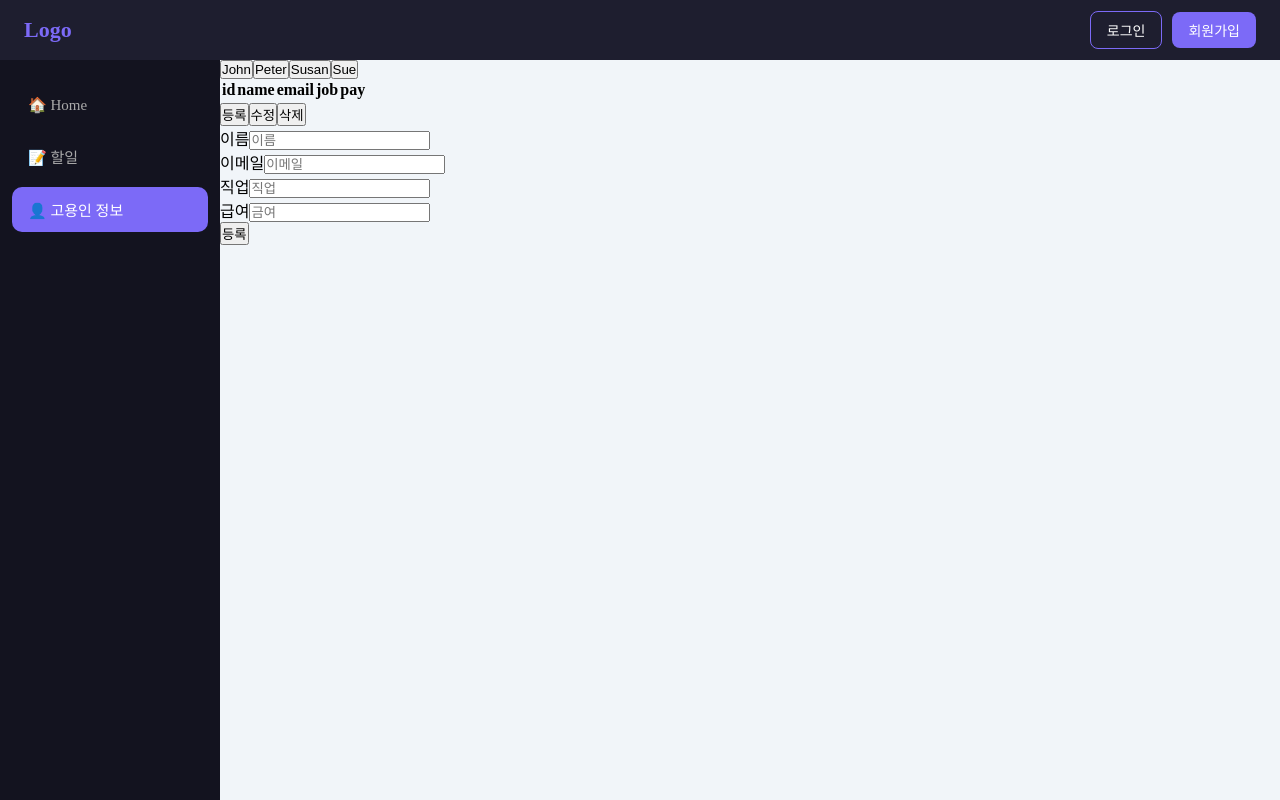
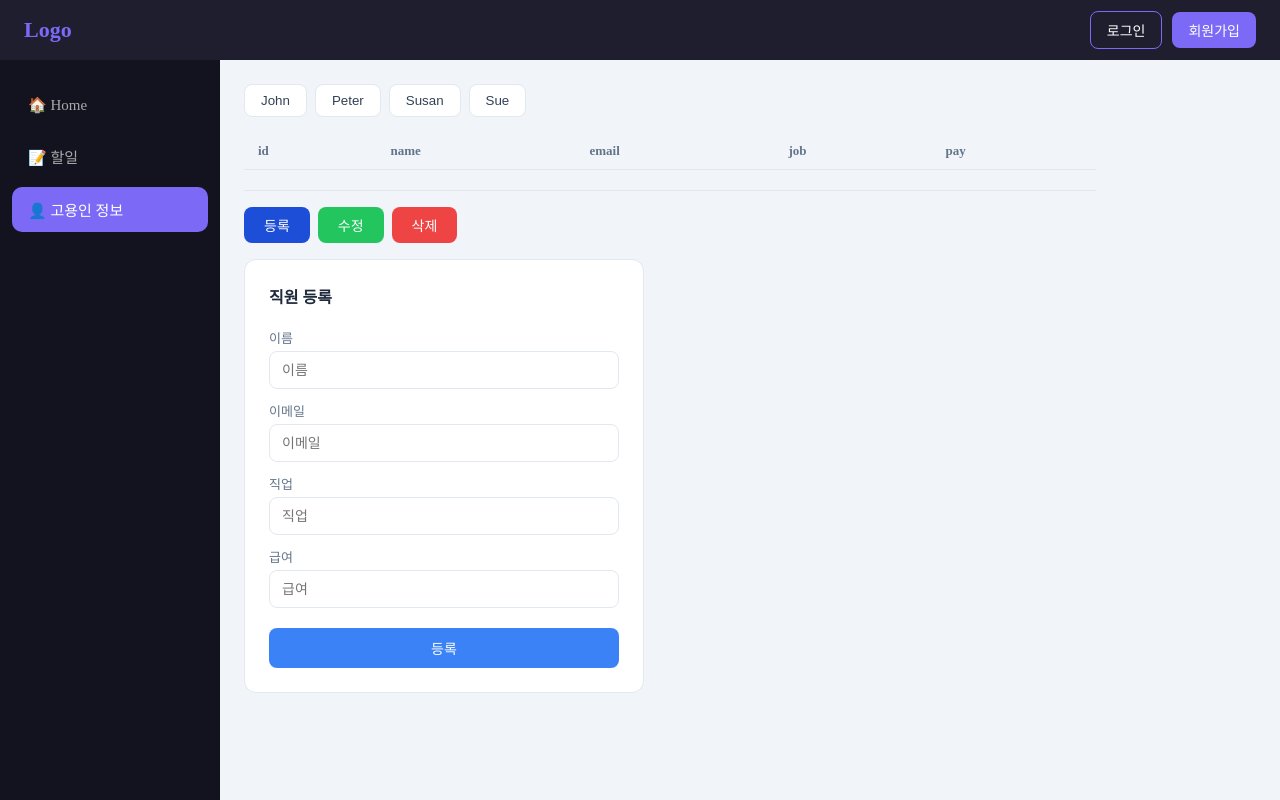
Before and after one commit to Yubeol/frontend, a React app: page /employee in a window 1280 px wide. Both pictures are taken after a click on the button "등록". Built offline with nearby package versions, Linux system fonts and the light colour scheme; the HTML template or start-up script is replaced by a standard one.

Commit message:
employee 스타일 추가

```diff
--- a/src/no1_pages/EmployeePage.jsx
+++ b/src/no1_pages/EmployeePage.jsx
@@ -22,8 +22,6 @@ const initialState = {
   selectedId: ""
 }
 
-
-
 const EmployeePage = () => {
 
   const [state, setState] = useState(initialState);
@@ -38,30 +36,68 @@ const EmployeePage = () => {
   }, [selectedId, empTable])
 
   const handleDelete = () => {
+    if(!selectedId){
+      alert("삭제할 데이터를 선택하세요");
+      return;
+    }
     setState(prev => ({
       ...prev,
-      empTable: prev.empTable.filter(item => item.id !== selectedId)
+      empTable: prev.empTable.filter(item => item.id !== selectedId),
+      emp: initialEmp,
+      selectedId: ""
     }))
   }
 
-
   return (
-    <div>
+    <div style={{ padding: '24px', maxWidth: '900px' }}>
       <EmployeeList state={state} setState={setState} />
       <EmployeeTable state={state} />
 
-      <div>
-        <button onClick={() => setState(prev => ({ ...prev, mode: "register" }))}>등록</button>
-        <button onClick={() => setState(prev => ({ ...prev, mode: "update" }))}>수정</button>
-        <button onClick={() => setState(prev => ({ ...prev, mode: "delete" }))}>삭제</button>
+      <div style={{ display: 'flex', gap: '8px', margin: '16px 0' }}>
+        <button
+          onClick={() => setState(prev => ({ ...prev, mode: "register" }))}
+          style={{
+            padding: '8px 20px', borderRadius: '8px', border: 'none',
+            background: mode === 'register' ? '#1d4ed8' : '#3b82f6',
+            color: 'white', fontWeight: '500', cursor: 'pointer', fontSize: '14px'
+          }}>
+          등록
+        </button>
+        <button
+          onClick={() => setState(prev => ({ ...prev, mode: "update" }))}
+          style={{
+            padding: '8px 20px', borderRadius: '8px', border: 'none',
+            background: mode === 'update' ? '#15803d' : '#22c55e',
+            color: 'white', fontWeight: '500', cursor: 'pointer', fontSize: '14px'
+          }}>
+          수정
+        </button>
+        <button
+          onClick={() => setState(prev => ({ ...prev, mode: "delete" }))}
+          style={{
+            padding: '8px 20px', borderRadius: '8px', border: 'none',
+            background: mode === 'delete' ? '#b91c1c' : '#ef4444',
+            color: 'white', fontWeight: '500', cursor: 'pointer', fontSize: '14px'
+          }}>
+          삭제
+        </button>
       </div>
-      {mode == "register" ? <EmployeeRegister setState={setState} />
-        : mode === "update" ?
-          <EmployeeUpdate emp={emp} setState={setState} />
-          : <button onClick={handleDelete}>위 데이터를 삭제하시겠습니까?</button>
-      }
+
+      {mode === "register" && <EmployeeRegister setState={setState} />}
+      {mode === "update" && <EmployeeUpdate emp={emp} setState={setState} />}
+      {mode === "delete" && (
+        <button onClick={handleDelete} style={{
+          padding: '10px 24px', borderRadius: '8px', border: '1px solid #fca5a5',
+          background: '#fef2f2', color: '#b91c1c',
+          fontWeight: '500', cursor: 'pointer', fontSize: '14px', marginTop: '8px'
+        }}>
+          위 데이터를 삭제하시겠습니까?
+        </button>
+      )}
     </div>
   )
 }
 
+
+
 export default EmployeePage
--- a/src/no2_components/employee/EmployeeList.jsx
+++ b/src/no2_components/employee/EmployeeList.jsx
@@ -9,10 +9,19 @@ const EmployeeList = ({ state, setState}) => {
         ))
     }
     return (
-        <div>
+  <div style={{ display: 'flex', gap: '8px', marginBottom: '16px', flexWrap: 'wrap' }}>
     {empTable.map(item => (
-                <button onClick={()=>handleClick(item.id)}
-                >
+      <button key={item.id}
+        onClick={() => handleClick(item.id)}
+        style={{
+          padding: '8px 16px',
+          borderRadius: '8px',
+          border: '1px solid #e2e8f0',
+          background: state.selectedId === item.id ? '#3b82f6' : 'white',
+          color: state.selectedId === item.id ? 'white' : '#334155',
+          cursor: 'pointer',
+          fontWeight: '500'
+        }}>
         {item.name}
       </button>
     ))}
--- a/src/no2_components/employee/EmployeeRegister.jsx
+++ b/src/no2_components/employee/EmployeeRegister.jsx
@@ -1,78 +1,77 @@
 import React, { useState } from 'react'
-
 
 const initialEmp = {
     id: '', name: '', email: '', job: '', pay: ''
 }
 
+const inputStyle = {
+    width: '100%', padding: '10px 12px',
+    border: '1px solid #e2e8f0', borderRadius: '8px',
+    fontSize: '14px', outline: 'none', boxSizing: 'border-box'
+}
+const labelStyle = {
+    display: 'block', fontSize: '13px',
+    color: '#64748b', marginBottom: '4px', fontWeight: '500'
+}
+
 const EmployeeRegister = ({ setState }) => {
     const [emp, setEmp] = useState(initialEmp);
+
     const handleChange = (e) => {
         const { name, value } = e.target
-        setEmp(prev => (
-            { ...prev, [name]: value }
-        ))
+        setEmp(prev => ({ ...prev, [name]: value }))
     }
+
     const handleSubmit = (e) => {
         e.preventDefault();
-        emp &&
-        setState(prev => (
-            {
+        if (!emp.name || !emp.email || !emp.job || !emp.pay) {
+            alert("모든 항목을 입력해주세요.")
+            return;
+        }
+        setState(prev => ({
             ...prev,
-                empTable: [
-                    ...prev.empTable,
-                    {...emp, id: Date.now()}
-                ]
-            }
-        ))
-        setState(prev=>({
+            empTable: [...prev.empTable, { ...emp, id: String(Date.now()) }],
+            mode: ''
+        }))
+        setState(prev => ({
             ...prev,
-            selectedId: prev.empTable[prev.empTable.length-1].id
+            selectedId: prev.empTable[prev.empTable.length - 1].id
         }))
         setEmp(initialEmp)
     }
+
     return (
-        <>
-            <form onSubmit={handleSubmit}>
-                <div>
-                    <label>이름</label>
-                    <input type="text"
-                        name="name"
-                        value={emp.name}
-                        onChange={handleChange}
-                        placeholder='이름'
-                    />
+        <form onSubmit={handleSubmit} style={{
+            background: 'white', padding: '24px', borderRadius: '12px',
+            border: '1px solid #e2e8f0', maxWidth: '400px', marginTop: '16px'
+        }}>
+            <h3 style={{ margin: '0 0 20px', fontSize: '16px', color: '#1e293b' }}>직원 등록</h3>
+            <div style={{ marginBottom: '12px' }}>
+                <label style={labelStyle}>이름</label>
+                <input style={inputStyle} type="text" name="name"
+                    value={emp.name} onChange={handleChange} placeholder='이름' />
             </div>
-                <div>
-                    <label>이메일</label>
-                    <input type="text"
-                        name="email"
-                        value={emp.email}
-                        onChange={handleChange}
-                        placeholder='이메일'
-                    />
+            <div style={{ marginBottom: '12px' }}>
+                <label style={labelStyle}>이메일</label>
+                <input style={inputStyle} type="text" name="email"
+                    value={emp.email} onChange={handleChange} placeholder='이메일' />
             </div>
-                <div>
-                    <label>직업</label>
-                    <input type="text"
-                        name="job"
-                        value={emp.job}
-                        onChange={handleChange}
-                        placeholder='직업'
-                    />
+            <div style={{ marginBottom: '12px' }}>
+                <label style={labelStyle}>직업</label>
+                <input style={inputStyle} type="text" name="job"
+                    value={emp.job} onChange={handleChange} placeholder='직업' />
             </div>
-                <div>
-                    <label>급여</label>
-                    <input type="text"
-                        name="pay"
-                        value={emp.pay}
-                        onChange={handleChange}
-                        placeholder='금여'
-                    />
+            <div style={{ marginBottom: '20px' }}>
+                <label style={labelStyle}>급여</label>
+                <input style={inputStyle} type="text" name="pay"
+                    value={emp.pay} onChange={handleChange} placeholder='급여' />
             </div>
-                <button>등록</button>
+            <button style={{
+                width: '100%', padding: '10px', background: '#3b82f6',
+                color: 'white', border: 'none', borderRadius: '8px',
+                fontWeight: '500', cursor: 'pointer', fontSize: '14px'
+            }}>등록</button>
         </form>
-        </>
     )
 }
 
--- a/src/no2_components/employee/EmployeeTable.jsx
+++ b/src/no2_components/employee/EmployeeTable.jsx
@@ -3,21 +3,26 @@ import React from 'react'
 const EmployeeTable = ({ state }) => {
     const { emp } = state;
     return (
-        <>
-            <table>
-                <tr>
+  <table style={{ width: '100%', borderCollapse: 'collapse', marginBottom: '16px' }}>
+    <thead>
+      <tr style={{ background: '#f1f5f9' }}>
         {emp && Object.keys(emp).map(key => (
-                        <th>{key}</th>
+          <th key={key} style={{ padding: '10px 14px', textAlign: 'left', fontSize: '13px', color: '#64748b', fontWeight: '600', borderBottom: '1px solid #e2e8f0' }}>
+            {key}
+          </th>
         ))}
       </tr>
+    </thead>
+    <tbody>
       <tr>
-                    {emp && Object.values(emp).map(value => (
-                        <td>{value}</td>
+        {emp && Object.values(emp).map((value, i) => (
+          <td key={i} style={{ padding: '10px 14px', borderBottom: '1px solid #e2e8f0', fontSize: '14px', color: '#1e293b' }}>
+            {value}
+          </td>
         ))}
       </tr>
+    </tbody>
   </table>
-
-        </>
 )
 }
 
--- a/src/no2_components/employee/EmployeeUpdate.jsx
+++ b/src/no2_components/employee/EmployeeUpdate.jsx
@@ -1,71 +1,74 @@
-import React, {useState, useEffect} from 'react'
+import React, { useState, useEffect } from 'react'
 
-const EmployeeUpdate = ({emp, setState}) => {
+const inputStyle = {
+    width: '100%', padding: '10px 12px',
+    border: '1px solid #e2e8f0', borderRadius: '8px',
+    fontSize: '14px', outline: 'none', boxSizing: 'border-box'
+}
+const labelStyle = {
+    display: 'block', fontSize: '13px',
+    color: '#64748b', marginBottom: '4px', fontWeight: '500'
+}
+
+const EmployeeUpdate = ({ emp, setState }) => {
     const [newEmp, setNewEmp] = useState(emp);
 
-    useEffect(()=>{
-        emp &&
-        setNewEmp(emp)
-    },[emp])
+    useEffect(() => {
+        emp && setNewEmp(emp)
+    }, [emp])
 
     const handleChange = (e) => {
-        const {name, value} = e.target
-        setNewEmp(prev =>(
-            {...prev, [name]: value}
-        ))
+        const { name, value } = e.target
+        setNewEmp(prev => ({ ...prev, [name]: value }))
     }
+
     const handleSubmit = (e) => {
         e.preventDefault();
-        setState(prev =>({
+        if (!newEmp.name || !newEmp.email || !newEmp.job || !newEmp.pay) {
+            alert("모든 항목을 입력해주세요.")
+            return;
+        }
+        setState(prev => ({
             ...prev,
-            empTable: prev.empTable.map(item=>(
-                item.id === emp.id ?
-                newEmp : item
-            ))
+            empTable: prev.empTable.map(item => (
+                item.id === emp.id ? newEmp : item
+            )),
+            mode: ''
         }))
     }
+
     return (
-    <>
-      <form onSubmit={handleSubmit}>
-        <div>
-            <label>이름</label>
-            <input type="text"
-                    name = "name"
-                    value={newEmp.name}
-                    onChange={handleChange}
-                    placeholder='이름'
-            />
+        <form onSubmit={handleSubmit} style={{
+            background: 'white', padding: '24px', borderRadius: '12px',
+            border: '1px solid #e2e8f0', maxWidth: '400px', marginTop: '16px'
+        }}>
+            <h3 style={{ margin: '0 0 20px', fontSize: '16px', color: '#1e293b' }}>직원 수정</h3>
+            <div style={{ marginBottom: '12px' }}>
+                <label style={labelStyle}>이름</label>
+                <input style={inputStyle} type="text" name="name"
+                    value={newEmp.name} onChange={handleChange} placeholder='이름' />
             </div>
-        <div>
-            <label>이메일</label>
-            <input type="text"
-                    name = "email"
-                    value={newEmp.email}
-                    onChange={handleChange}
-                    placeholder='이메일'
-            />
+            <div style={{ marginBottom: '12px' }}>
+                <label style={labelStyle}>이메일</label>
+                <input style={inputStyle} type="text" name="email"
+                    value={newEmp.email} onChange={handleChange} placeholder='이메일' />
             </div>
-        <div>
-            <label>직업</label>
-            <input type="text"
-                    name = "job"
-                    value={newEmp.job}
-                    onChange={handleChange}
-                    placeholder='직업'
-            />
+            <div style={{ marginBottom: '12px' }}>
+                <label style={labelStyle}>직업</label>
+                <input style={inputStyle} type="text" name="job"
+                    value={newEmp.job} onChange={handleChange} placeholder='직업' />
             </div>
-        <div>
-            <label>급여</label>
-            <input type="text"
-                    name = "pay"
-                    value={newEmp.pay}
-                    onChange={handleChange}
-                    placeholder='금여'
-            />
+            <div style={{ marginBottom: '20px' }}>
+                <label style={labelStyle}>급여</label>
+                <input style={inputStyle} type="text" name="pay"
+                    value={newEmp.pay} onChange={handleChange} placeholder='급여' />
             </div>
-        <button>등록</button>
+            <button style={{
+                width: '100%', padding: '10px', background: '#22c55e',
+                color: 'white', border: 'none', borderRadius: '8px',
+                fontWeight: '500', cursor: 'pointer', fontSize: '14px'
+            }}>수정 완료</button>
         </form>
-    </>
     )
 }
 
```
Lines whose indentation alone changed are shown as unchanged.
